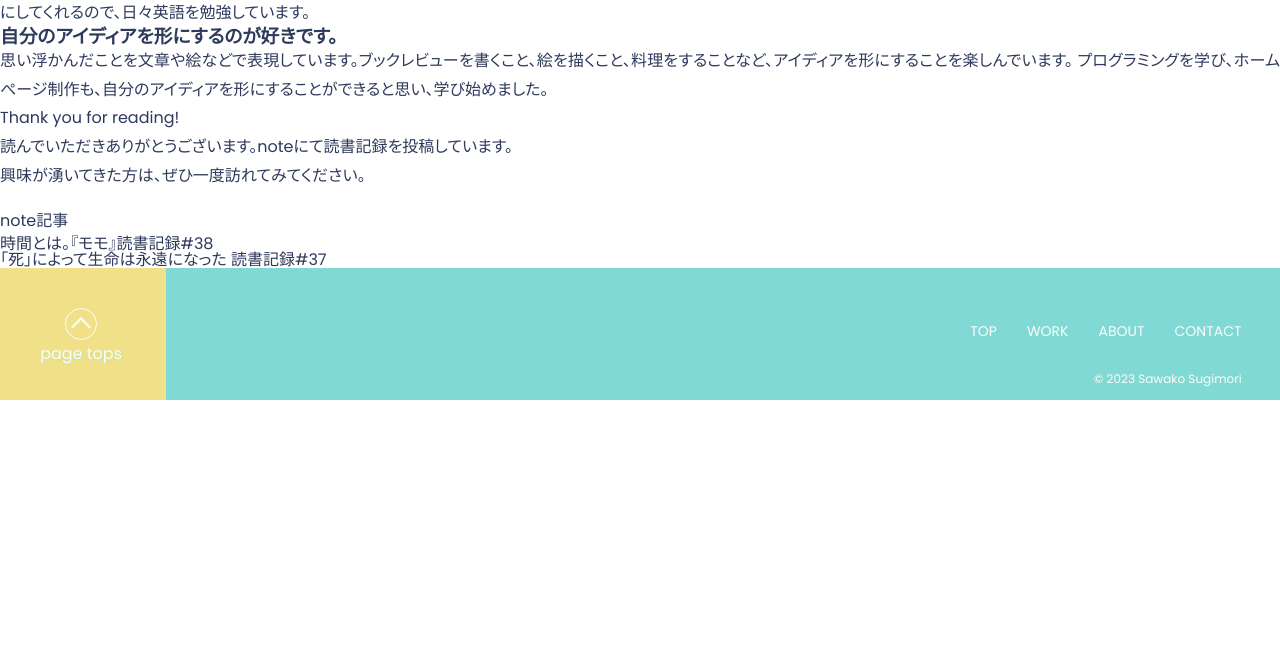
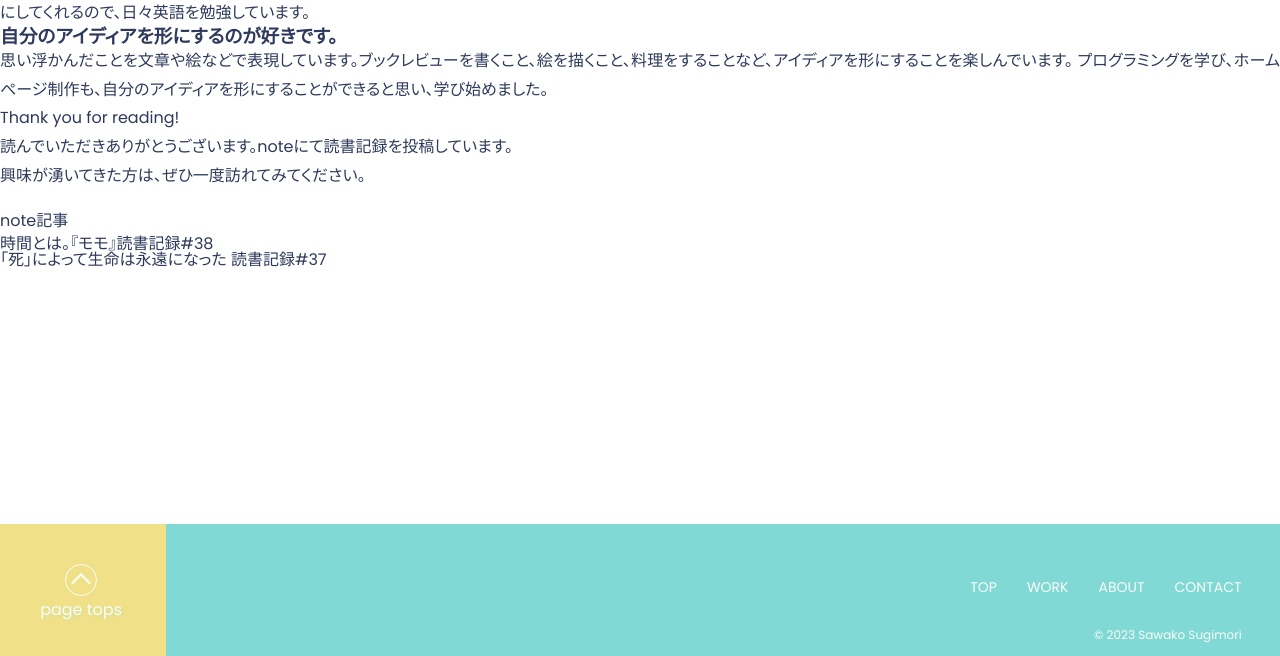
Before and after one commit to SawakoSugimori/Dezasuta-GitHub, a PHP site: page /about/index.html in a window 1280 px wide. Shown: the part 1103-1759 px from the top of the page. Before the commit the page ends 1503 px from the top, so only its background shows below. Run offline with PHP 8.4, Linux system fonts and the light colour scheme; style sheets or scripts are compiled from the project's sources.

Commit message:
Style: Modify margins

```diff
--- a/portfolio/about/css/style.css
+++ b/portfolio/about/css/style.css
@@ -1,4 +1,7 @@
 /* font color*/
+.about {
+  padding-bottom: 20%;
+}
 .about .intro {
   margin-top: 15%;
   margin-bottom: 10%;
--- a/portfolio/about/css/style.scss
+++ b/portfolio/about/css/style.scss
@@ -1,5 +1,7 @@
 @import "../../css/var";
-.about .intro {
+.about {
+    padding-bottom: 20%;
+    .intro {
         margin-top: 15%;
         margin-bottom: 10%;
         h1,
@@ -10,3 +12,4 @@
             margin-bottom: 40px;
         }
     }
+}
```
Also changed, not shown: 1 other file. Lines whose indentation alone changed are shown as unchanged.
